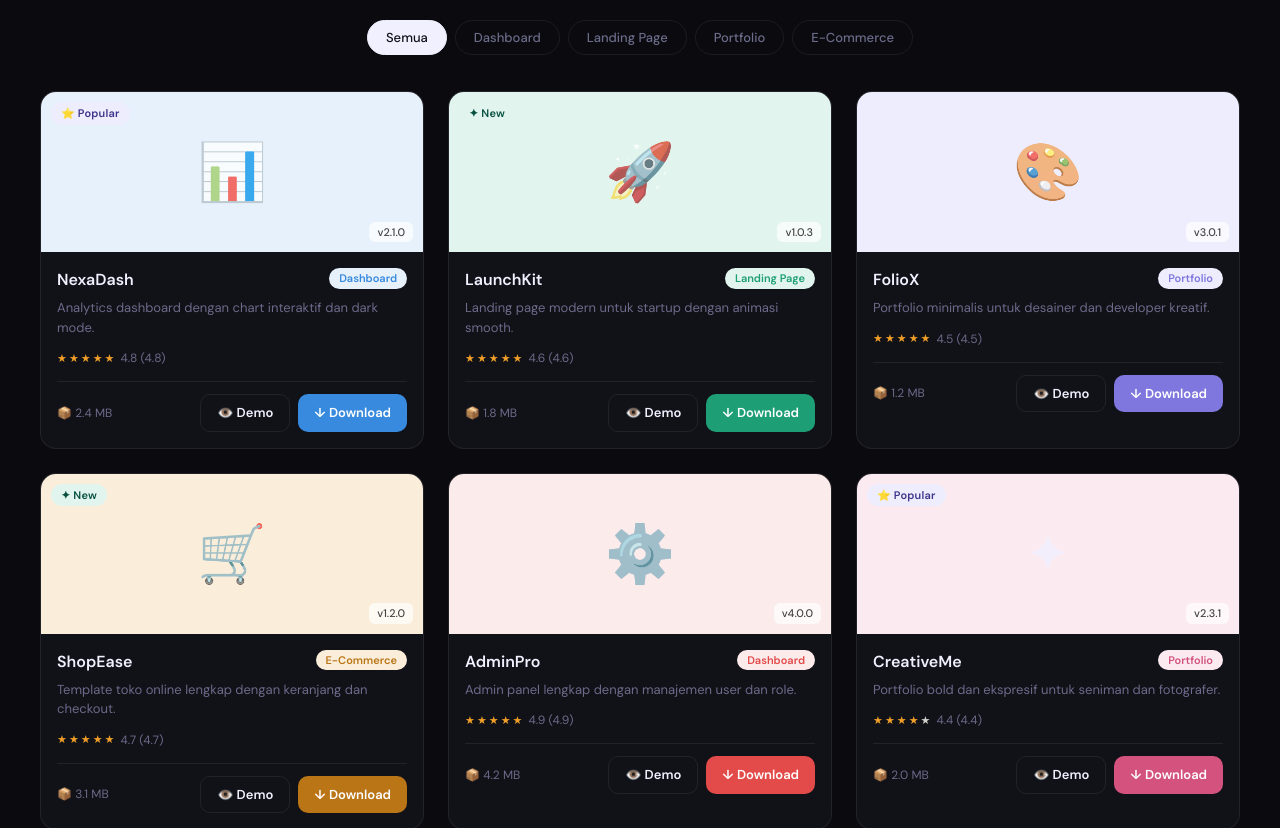
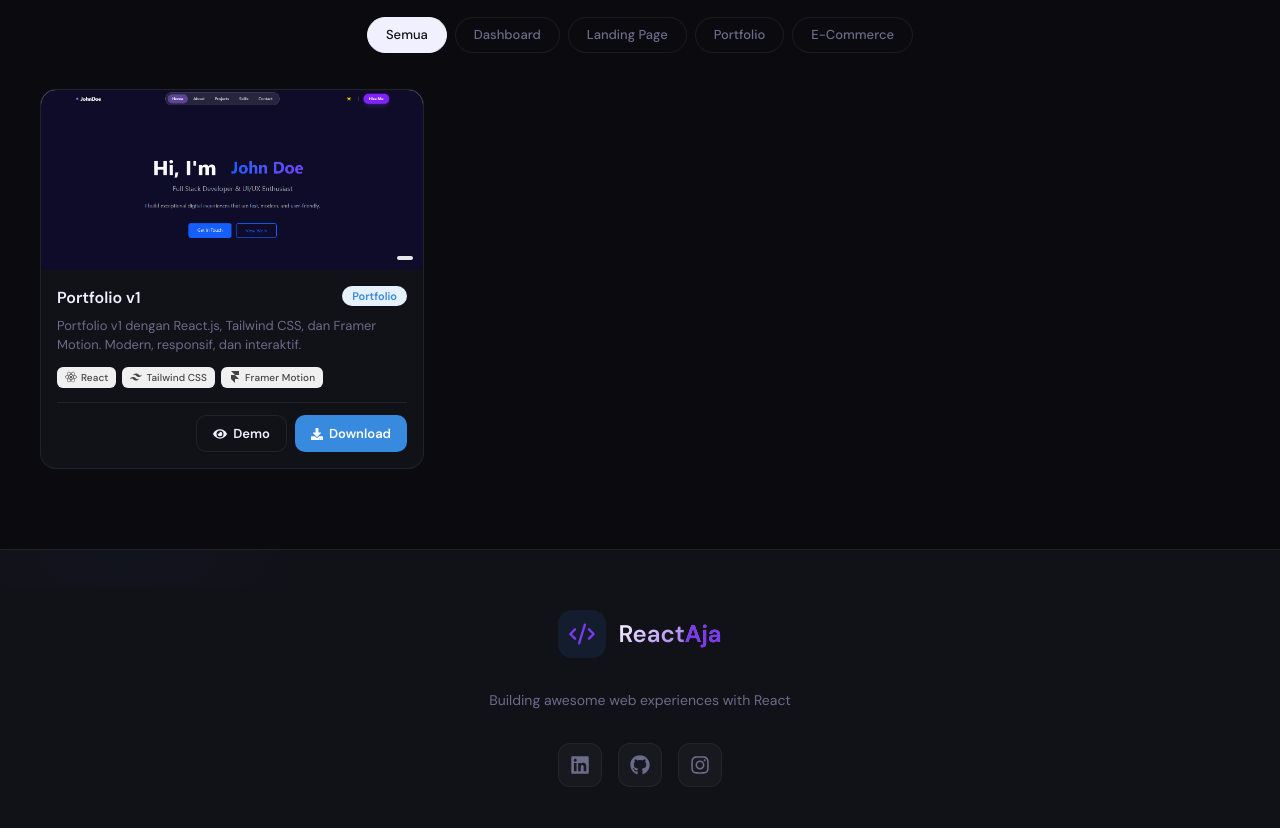
Before and after one commit to amirsr43/react-aja, a React (Vite) app: page / in a window 1280 px wide. Shown: the part 1100-1928 px from the top of the page. Built offline with nearby package versions, Linux system fonts and the light colour scheme.

Commit message:
+project

```diff
--- a/src/components/TemplatesSection.jsx
+++ b/src/components/TemplatesSection.jsx
@@ -1,107 +1,77 @@
 // src/components/TemplatesSection.jsx
 import { useState, useRef } from "react";
 import { motion, AnimatePresence } from "framer-motion";
+import {
+  FaGithub,
+  FaExternalLinkAlt,
+  FaDownload,
+  FaCheckCircle,
+  FaTimes,
+  FaEye,
+  FaReact,
+  FaCss3Alt,
+  FaJs,
+  FaNodeJs,
+  FaDatabase,
+  FaCloud,
+  FaPalette,
+  FaShoppingCart,
+  FaChartLine,
+  FaMobileAlt,
+  FaWordpress,
+  FaVuejs,
+  FaAngular,
+  FaBootstrap,
+  FaNpm,
+  FaServer,
+  FaCode,
+  FaSearch
+} from "react-icons/fa";
+import { SiTailwindcss, SiFramer, SiTypescript, SiNextdotjs, SiVuedotjs, SiFirebase, SiMongodb, SiExpress, SiPostgresql, SiGraphql } from "react-icons/si";
+import portfolioV1Img from "../assets/portfolio_v1.png";
 
 const templates = [
   {
     id: 1,
-    name: "NexaDash",
-    category: "Dashboard",
-    badge: "popular",
-    rating: 4.8,
-    reviews: 214,
+    name: "Portfolio v1",
+    category: "Portfolio",
     color: "#E6F1FB",
     accent: "#378ADD",
-    icon: "📊",
-    description: "Analytics dashboard dengan chart interaktif dan dark mode.",
-    downloadUrl: "https://github.com/username/nama-repo/archive/refs/heads/main.zip",
-    demoUrl: "https://nexadash-demo.netlify.app",
-    size: "2.4 MB",
-    version: "v2.1.0",
-  },
-  {
-    id: 2,
-    name: "LaunchKit",
-    category: "Landing Page",
-    badge: "new",
-    rating: 4.6,
-    reviews: 89,
-    color: "#E1F5EE",
-    accent: "#1D9E75",
-    icon: "🚀",
-    description: "Landing page modern untuk startup dengan animasi smooth.",
-    downloadUrl: "https://github.com/username/launchkit/archive/refs/heads/main.zip",
-    demoUrl: "https://launchkit-demo.netlify.app",
-    size: "1.8 MB",
-    version: "v1.0.3",
-  },
-  {
-    id: 3,
-    name: "FolioX",
-    category: "Portfolio",
-    badge: null,
-    rating: 4.5,
-    reviews: 142,
-    color: "#EEEDFE",
-    accent: "#7F77DD",
-    icon: "🎨",
-    description: "Portfolio minimalis untuk desainer dan developer kreatif.",
-    downloadUrl: "https://github.com/username/foliox/archive/refs/heads/main.zip",
-    demoUrl: "https://foliox-demo.netlify.app",
-    size: "1.2 MB",
-    version: "v3.0.1",
-  },
-  {
-    id: 4,
-    name: "ShopEase",
-    category: "E-Commerce",
-    badge: "new",
-    rating: 4.7,
-    reviews: 63,
-    color: "#FAEEDA",
-    accent: "#BA7517",
-    icon: "🛒",
-    description: "Template toko online lengkap dengan keranjang dan checkout.",
-    downloadUrl: "https://github.com/username/shopease/archive/refs/heads/main.zip",
-    demoUrl: "https://shopease-demo.netlify.app",
-    size: "3.1 MB",
-    version: "v1.2.0",
-  },
-  {
-    id: 5,
-    name: "AdminPro",
-    category: "Dashboard",
-    badge: null,
-    rating: 4.9,
-    reviews: 381,
-    color: "#FCEBEB",
-    accent: "#E24B4A",
-    icon: "⚙️",
-    description: "Admin panel lengkap dengan manajemen user dan role.",
-    downloadUrl: "https://github.com/username/adminpro/archive/refs/heads/main.zip",
-    demoUrl: "https://adminpro-demo.netlify.app",
-    size: "4.2 MB",
-    version: "v4.0.0",
-  },
-  {
-    id: 6,
-    name: "CreativeMe",
-    category: "Portfolio",
-    badge: "popular",
-    rating: 4.4,
-    reviews: 97,
-    color: "#FBEAF0",
-    accent: "#D4537E",
-    icon: "✦",
-    description: "Portfolio bold dan ekspresif untuk seniman dan fotografer.",
-    downloadUrl: "https://github.com/username/creativeme/archive/refs/heads/main.zip",
-    demoUrl: "https://creativeme-demo.netlify.app",
-    size: "2.0 MB",
-    version: "v2.3.1",
+    image: portfolioV1Img,
+    description: "Portfolio v1 dengan React.js, Tailwind CSS, dan Framer Motion. Modern, responsif, dan interaktif.",
+    downloadUrl: "https://github.com/amirsr43/portofolio_v1/archive/refs/heads/main.zip",
+    demoUrl: "https://portofv1.netlify.app/",
+    techStack: ["React", "Tailwind CSS", "Framer Motion"],
+    // size: "2.4 MB",
+    // version: "v2.1.0",
   },
 ];
 
 const categories = ["Semua", "Dashboard", "Landing Page", "Portfolio", "E-Commerce"];
+
+// Tech stack icon mapping
+const getTechIcon = (tech) => {
+  const icons = {
+    "React": <FaReact size={12} />,
+    "Tailwind CSS": <SiTailwindcss size={12} />,
+    "Framer Motion": <SiFramer size={12} />,
+    "TypeScript": <SiTypescript size={12} />,
+    "Next.js": <SiNextdotjs size={12} />,
+    "Vue.js": <SiVuedotjs size={12} />,
+    "Angular": <FaAngular size={12} />,
+    "Node.js": <FaNodeJs size={12} />,
+    "Express": <SiExpress size={12} />,
+    "MongoDB": <SiMongodb size={12} />,
+    "PostgreSQL": <SiPostgresql size={12} />,
+    "GraphQL": <SiGraphql size={12} />,
+    "Firebase": <SiFirebase size={12} />,
+    "Bootstrap": <FaBootstrap size={12} />,
+    "jQuery": <FaJs size={12} />,
+    "WordPress": <FaWordpress size={12} />,
+    "Vue": <FaVuejs size={12} />,
+  };
+  return icons[tech] || <FaCode size={12} />;
+};
 
 const containerVariants = {
   hidden: {},
@@ -114,32 +84,11 @@ const cardVariants = {
   exit: { opacity: 0, scale: 0.95, transition: { duration: 0.2 } },
 };
 
-function Stars({ rating }) {
-  return (
-    <div style={{ display: "flex", alignItems: "center", gap: "2px" }}>
-      {Array.from({ length: 5 }, (_, i) => (
-        <span
-          key={i}
-          style={{
-            fontSize: "11px",
-            color: i < Math.round(rating) ? "#EF9F27" : "#D1D0CB",
-          }}
-        >
-          ★
-        </span>
-      ))}
-      <span style={{ fontSize: "12px", color: "var(--muted)", marginLeft: "4px" }}>
-        {rating} ({rating >= 100 ? rating : rating})
-      </span>
-    </div>
-  );
-}
-
 function BadgePill({ badge }) {
   if (!badge) return null;
   const styles = {
-    popular: { bg: "#EEEDFE", color: "#3C3489", label: "⭐ Popular" },
-    new: { bg: "#E1F5EE", color: "#085041", label: "✦ New" },
+    popular: { bg: "#EEEDFE", color: "#3C3489", label: <><FaChartLine size={10} style={{ marginRight: "4px" }} /> Popular</> },
+    new: { bg: "#E1F5EE", color: "#085041", label: <><FaCheckCircle size={10} style={{ marginRight: "4px" }} /> New</> },
   };
   const s = styles[badge];
   return (
@@ -155,10 +104,49 @@ function BadgePill({ badge }) {
         background: s.bg,
         color: s.color,
         letterSpacing: "0.02em",
+        zIndex: 2,
+        display: "flex",
+        alignItems: "center",
+        gap: "4px",
       }}
     >
       {s.label}
     </span>
+  );
+}
+
+function TechStackBadges({ techStack }) {
+  if (!techStack || techStack.length === 0) return null;
+
+  return (
+    <div style={{
+      display: "flex",
+      flexWrap: "wrap",
+      gap: "6px",
+      marginBottom: "12px",
+      alignItems: "center"
+    }}>
+      {techStack.map((tech, index) => (
+        <span
+          key={index}
+          style={{
+            display: "inline-flex",
+            alignItems: "center",
+            gap: "4px",
+            fontSize: "10px",
+            fontWeight: 500,
+            padding: "3px 8px",
+            borderRadius: "6px",
+            background: "#F0F0F0",
+            color: "#444",
+            letterSpacing: "0.01em",
+          }}
+        >
+          {getTechIcon(tech)}
+          <span>{tech}</span>
+        </span>
+      ))}
+    </div>
   );
 }
 
@@ -185,7 +173,7 @@ function DownloadToast({ name, onClose }) {
         minWidth: "260px",
       }}
     >
-      <span style={{ fontSize: "20px" }}>✅</span>
+      <FaCheckCircle style={{ fontSize: "20px", color: "#4CAF50" }} />
       <div>
         <p style={{ margin: 0, fontSize: "14px", fontWeight: 600, color: "var(--text)" }}>
           Download dimulai!
@@ -205,9 +193,11 @@ function DownloadToast({ name, onClose }) {
           fontSize: "16px",
           padding: "0",
           lineHeight: 1,
+          display: "flex",
+          alignItems: "center",
         }}
       >
-        ✕
+        <FaTimes />
       </button>
     </motion.div>
   );
@@ -215,12 +205,12 @@ function DownloadToast({ name, onClose }) {
 
 function TemplateCard({ template, onDownload }) {
   const [downloading, setDownloading] = useState(false);
+  const [imageError, setImageError] = useState(false);
 
   const handleDownload = (e) => {
     e.stopPropagation();
     setDownloading(true);
 
-    // Trigger download file dari GitHub
     const link = document.createElement("a");
     link.href = template.downloadUrl;
     link.download = `${template.name.toLowerCase()}.zip`;
@@ -234,7 +224,6 @@ function TemplateCard({ template, onDownload }) {
 
   const handleDemo = (e) => {
     e.stopPropagation();
-    // Buka demo di tab baru
     window.open(template.demoUrl, "_blank");
   };
 
@@ -251,19 +240,44 @@ function TemplateCard({ template, onDownload }) {
         cursor: "pointer",
       }}
     >
-      {/* Preview Area */}
+      {/* Preview Area with Image */}
       <div
         style={{
-          height: "160px",
+          height: "180px",
+          position: "relative",
+          overflow: "hidden",
           background: template.color,
-          display: "flex",
-          alignItems: "center",
-          justifyContent: "center",
-          position: "relative",
         }}
       >
         <BadgePill badge={template.badge} />
-        <span style={{ fontSize: "56px", opacity: 0.75 }}>{template.icon}</span>
+
+        {/* Gambar Template */}
+        {template.image && !imageError ? (
+          <img
+            src={template.image}
+            alt={template.name}
+            style={{
+              width: "100%",
+              height: "100%",
+              objectFit: "cover",
+              objectPosition: "top",
+            }}
+            onError={() => setImageError(true)}
+          />
+        ) : (
+          <div
+            style={{
+              width: "100%",
+              height: "100%",
+              display: "flex",
+              alignItems: "center",
+              justifyContent: "center",
+              background: template.color,
+            }}
+          >
+            <FaPalette style={{ fontSize: "56px", opacity: 0.6 }} />
+          </div>
+        )}
 
         {/* Version tag */}
         <span
@@ -274,9 +288,11 @@ function TemplateCard({ template, onDownload }) {
             fontSize: "11px",
             padding: "2px 8px",
             borderRadius: "6px",
-            background: "rgba(255,255,255,0.7)",
+            background: "rgba(255,255,255,0.9)",
             color: "#444",
             fontWeight: 500,
+            backdropFilter: "blur(4px)",
+            zIndex: 2,
           }}
         >
           {template.version}
@@ -316,7 +332,8 @@ function TemplateCard({ template, onDownload }) {
           {template.description}
         </p>
 
-        <Stars rating={template.rating} />
+        {/* Tech Stack Badges */}
+        <TechStackBadges techStack={template.techStack} />
 
         {/* Footer */}
         <div
@@ -331,7 +348,7 @@ function TemplateCard({ template, onDownload }) {
           }}
         >
           <span style={{ fontSize: "12px", color: "var(--muted)" }}>
-            📦 {template.size}
+            {template.size}
           </span>
 
           <div style={{ display: "flex", gap: "8px" }}>
@@ -353,7 +370,8 @@ function TemplateCard({ template, onDownload }) {
                 transition: "all 0.2s",
               }}
             >
-              👁️ Demo
+              <FaEye size={14} />
+              Demo
             </motion.button>
 
             <motion.button
@@ -382,7 +400,8 @@ function TemplateCard({ template, onDownload }) {
                 </>
               ) : (
                 <>
-                  ↓ Download
+                  <FaDownload size={12} />
+                  Download
                 </>
               )}
             </motion.button>
@@ -410,7 +429,9 @@ const TemplatesSection = () => {
   return (
     <section style={{ padding: "80px 24px", position: "relative" }}>
       <style>{`
-        @keyframes spin { to { transform: rotate(360deg); } }
+        @keyframes spin {
+          to { transform: rotate(360deg); }
+        }
       `}</style>
 
       <div style={{ maxWidth: "1200px", margin: "0 auto" }}>
@@ -483,7 +504,7 @@ const TemplatesSection = () => {
             animate="show"
             style={{
               display: "grid",
-              gridTemplateColumns: "repeat(auto-fill, minmax(300px, 1fr))",
+              gridTemplateColumns: "repeat(auto-fill, minmax(320px, 1fr))",
               gap: "24px",
             }}
           >
@@ -499,10 +520,56 @@ const TemplatesSection = () => {
 
         {/* Empty State */}
         {filtered.length === 0 && (
-          <div style={{ textAlign: "center", padding: "60px 0", color: "var(--muted)" }}>
-            <p style={{ fontSize: "40px", marginBottom: "12px" }}>🔍</p>
-            <p style={{ fontSize: "16px" }}>Tidak ada template untuk kategori ini.</p>
-          </div>
+          <motion.div
+            initial={{ opacity: 0, scale: 0.95 }}
+            animate={{ opacity: 1, scale: 1 }}
+            transition={{ duration: 0.3 }}
+            style={{
+              textAlign: "center",
+              padding: "80px 20px",
+              color: "var(--muted)",
+              display: "flex",
+              flexDirection: "column",
+              alignItems: "center",
+              justifyContent: "center",
+              gap: "20px"
+            }}
+          >
+            {/* Icon Search di Tengah */}
+            <div
+              style={{
+                width: "80px",
+                height: "80px",
+                borderRadius: "50%",
+                background: "rgba(0,0,0,0.05)",
+                display: "flex",
+                alignItems: "center",
+                justifyContent: "center",
+                marginBottom: "8px",
+              }}
+            >
+              <FaSearch style={{ fontSize: "40px", opacity: 0.6 }} />
+            </div>
+
+            {/* Tulisan Tidak Ada Template */}
+            <div>
+              <p style={{
+                fontSize: "18px",
+                fontWeight: 600,
+                margin: "0 0 8px 0",
+                color: "var(--text)"
+              }}>
+                Tidak Ada Template Ditemukan
+              </p>
+              <p style={{
+                fontSize: "14px",
+                margin: 0,
+                color: "var(--muted)"
+              }}>
+                Tidak ada template untuk kategori "{activeFilter}"
+              </p>
+            </div>
+          </motion.div>
         )}
       </div>
 
```
Also changed, not shown: src/assets/portfolio_v1.png (added).
